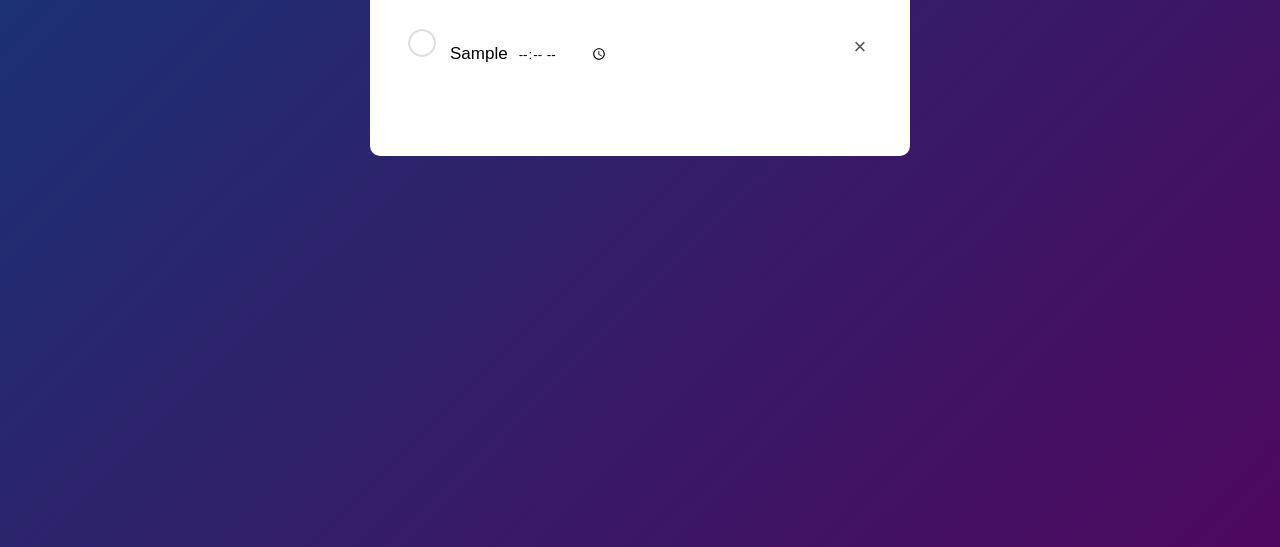
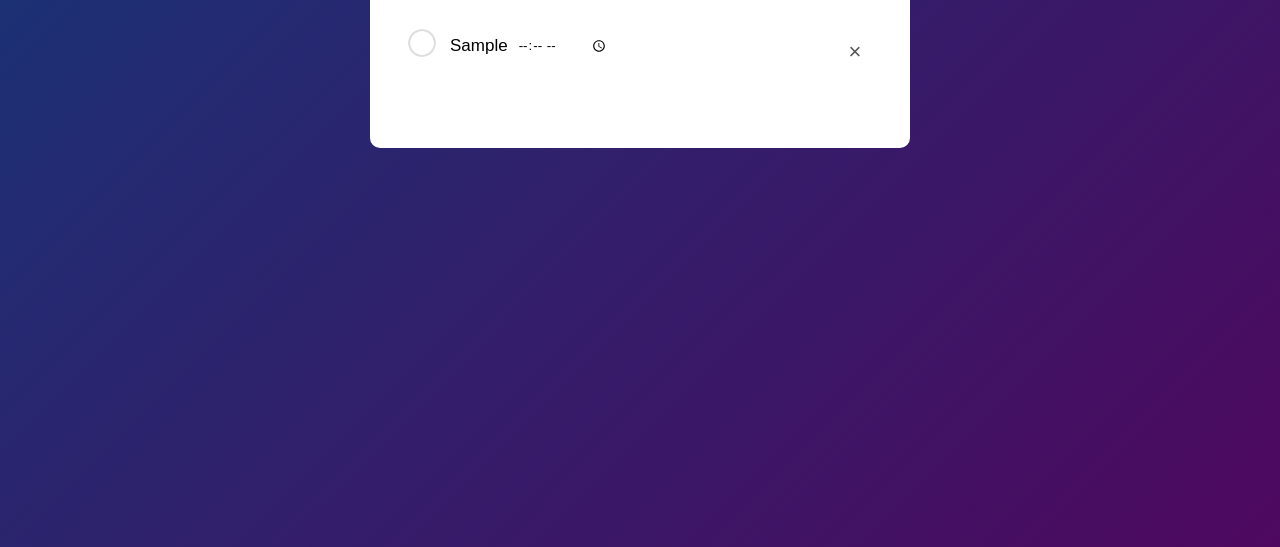
Before and after one commit to the-PrafulDesai/To_Do_List, a plain HTML site: page index.html in a window 1280 px wide. Both pictures are taken after typing "Sample" into the empty fields and a click on the button "Add". Shown: the part 253-800 px from the top of the page. Drawn offline with Linux system fonts and the light colour scheme.

Commit message:
Update style.css

```diff
--- a/style.css
+++ b/style.css
@@ -66,7 +66,7 @@ button{
 ul li{
     list-style: none;
     font-size: 17px;
-    padding: 12px 8px 12px 50px;
+    padding: 3.5px 8px 12px 50px;
     user-select: none;
     cursor: pointer;
     position: relative;
@@ -94,9 +94,11 @@ ul li.checked::before{
     background-image: url(/images/checked.png);
 }
 
-ul li span{
+
+ul li span.cancel{
     position: absolute;
     right: 0;
+    margin: 5px 5px 5px 5px ;
     top: 5px;
     width: 40px;
     height: 40px;
@@ -110,3 +112,15 @@ ul li span:hover{
     background: #edeef0;
     border-radius: 50%;
 }
+
+.countdown {
+    display: inline-flex;
+    font-size: 14px;
+    margin-top: 5px;
+    color: #555; /* Color of the countdown text */
+}
+
+/* Optional: Style for different units (hours, minutes, seconds) */
+.countdown span {
+    margin-right: 5px; /* Add spacing between units */
+}
```
